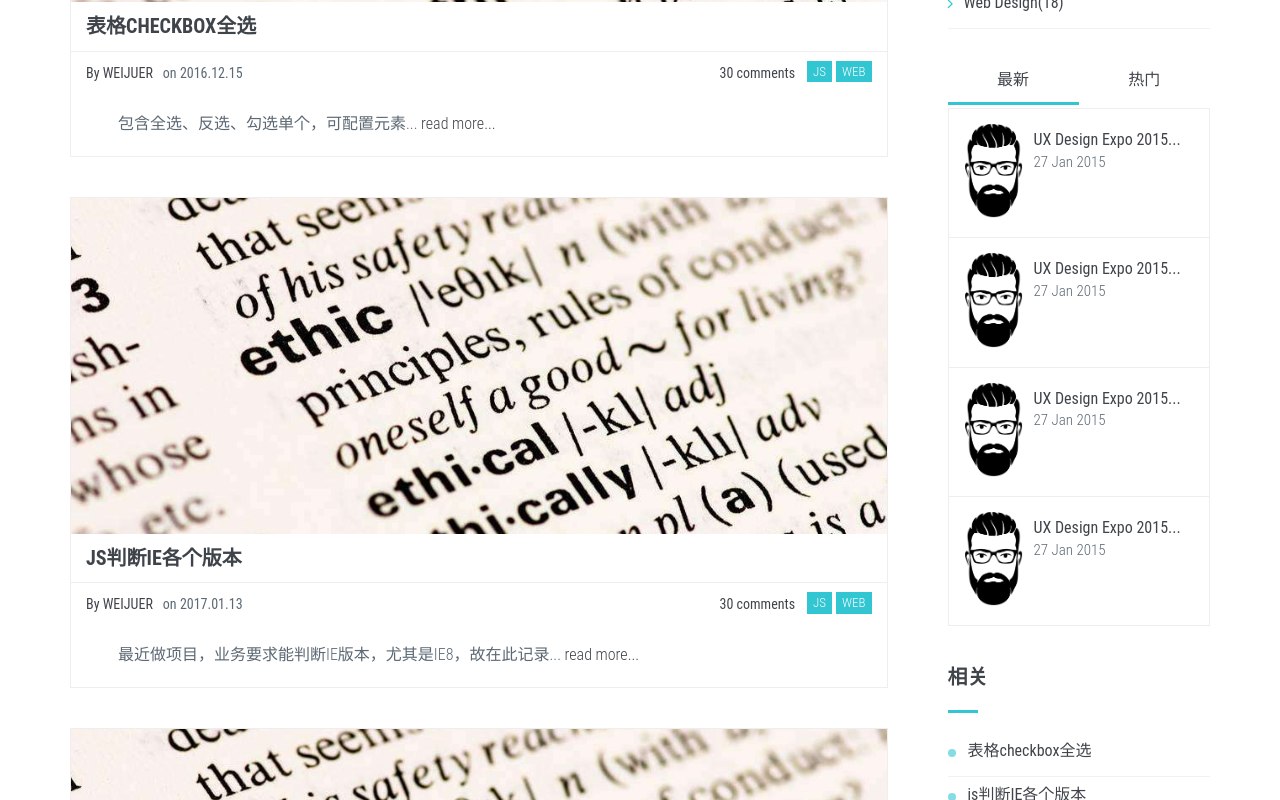
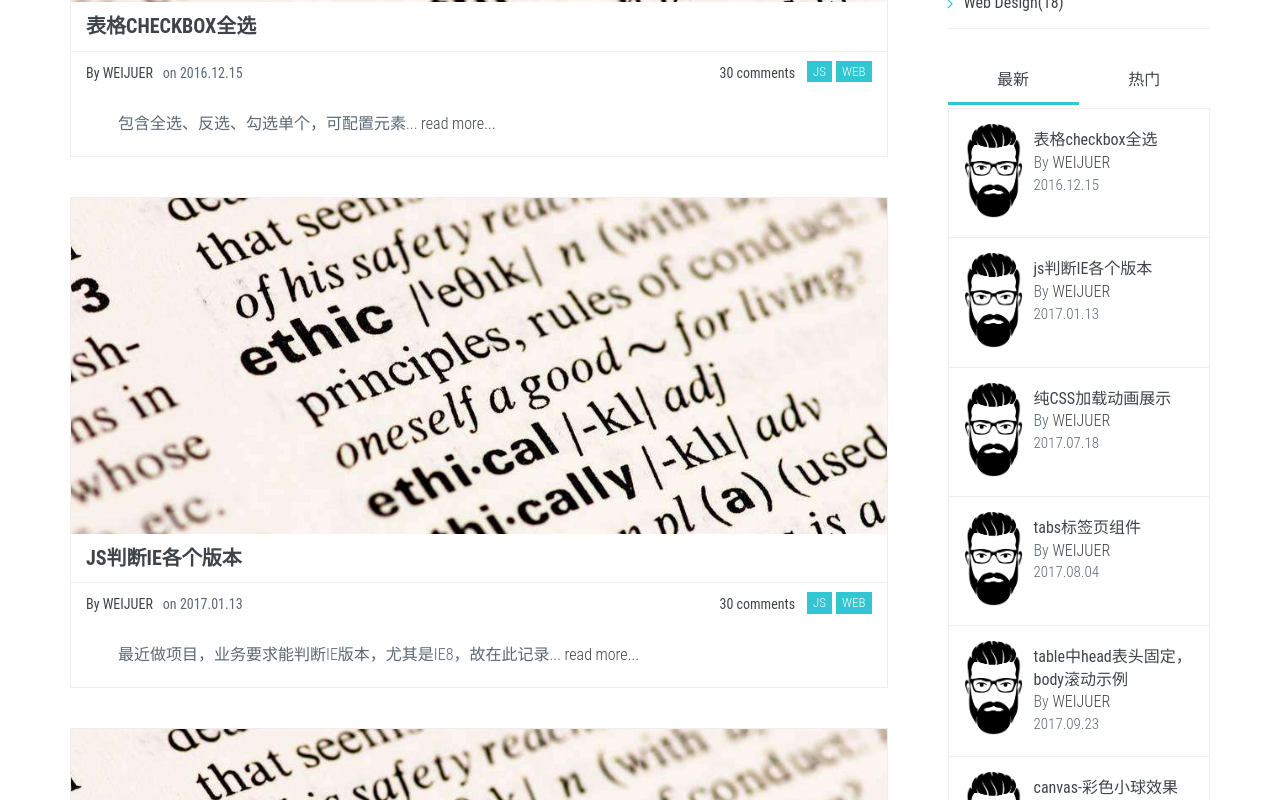
Before and after one commit to weijuer/weijuer.github.io, a Vue app: page /blog in a window 1280 px wide. Shown: the part 540-1340 px from the top of the page. Built offline with nearby package versions, Linux system fonts and the light colour scheme.

Commit message:
1.about说明修改； 2.首页信息修改；

```diff
--- a/src/pages/blog.vue
+++ b/src/pages/blog.vue
@@ -53,7 +53,7 @@
       </div>
 
     <div class="col-md-3">
-      <!-- BEGIN: CONTENT/BLOG/BLOG-SIDEBAR-1 -->
+
       <form action="#" method="post">
         <div class="input-group">
           <input type="text" class="form-control wj-square wj-theme-border" :placeholder="$t('blog.sideSearch')">
@@ -86,96 +86,28 @@
           <div class="tab-content">
             <div class="tab-pane active" id="blog_recent_posts">
               <ul class="wj-content-recent-posts-1">
-                <li>
+                <li v-for="item in searchLists">
                   <div class="wj-image">
                     <img :src="subLogo" alt="" class="img-responsive">
                   </div>
                   <div class="wj-post">
-                    <a href="" class="wj-title">
-                      UX Design Expo 2015...
-                    </a>
-                    <div class="wj-date">27 Jan 2015</div>
-                  </div>
-                </li>
-                <li>
-                  <div class="wj-image">
-                    <img :src="subLogo" alt="" class="img-responsive">
-                  </div>
-                  <div class="wj-post">
-                    <a href="" class="wj-title">
-                      UX Design Expo 2015...
-                    </a>
-                    <div class="wj-date">27 Jan 2015</div>
-                  </div>
-                </li>
-                <li>
-                  <div class="wj-image">
-                    <img :src="subLogo" alt="" class="img-responsive">
-                  </div>
-                  <div class="wj-post">
-                    <a href="" class="wj-title">
-                      UX Design Expo 2015...
-                    </a>
-                    <div class="wj-date">27 Jan 2015</div>
-                  </div>
-                </li>
-                <li>
-                  <div class="wj-image">
-                    <img :src="subLogo" alt="" class="img-responsive">
-                  </div>
-                  <div class="wj-post">
-                    <a href="" class="wj-title">
-                      UX Design Expo 2015...
-                    </a>
-                    <div class="wj-date">27 Jan 2015</div>
+                    <a class="wj-title" :href="item.url" :title="item.title" v-text="item.title"></a>
+                    <div class="wj-author">By <a href="#"><span class="wj-font-uppercase">{{ item.author }}</span></a></div>
+                    <div class="wj-date">{{ item.date }}</div>
                   </div>
                 </li>
               </ul>
             </div>
             <div class="tab-pane" id="blog_popular_posts">
               <ul class="wj-content-recent-posts-1">
-                <li>
+                <li v-for="item in searchLists">
                   <div class="wj-image">
-                    <img :src="subLogo" class="img-responsive" alt="">
+                    <img :src="subLogo" alt="" class="img-responsive">
                   </div>
                   <div class="wj-post">
-                    <a href="" class="wj-title">
-                      UX Design Expo 2015...
-                    </a>
-                    <div class="wj-date">27 Jan 2015</div>
-                  </div>
-                </li>
-                <li>
-                  <div class="wj-image">
-                    <img :src="subLogo" class="img-responsive" alt="">
-                  </div>
-                  <div class="wj-post">
-                    <a href="" class="wj-title">
-                      UX Design Expo 2015...
-                    </a>
-                    <div class="wj-date">27 Jan 2015</div>
-                  </div>
-                </li>
-                <li>
-                  <div class="wj-image">
-                    <img :src="subLogo" class="img-responsive" alt="">
-                  </div>
-                  <div class="wj-post">
-                    <a href="" class="wj-title">
-                      UX Design Expo 2015...
-                    </a>
-                    <div class="wj-date">27 Jan 2015</div>
-                  </div>
-                </li>
-                <li>
-                  <div class="wj-image">
-                    <img :src="subLogo" class="img-responsive" alt="">
-                  </div>
-                  <div class="wj-post">
-                    <a href="" class="wj-title">
-                      UX Design Expo 2015...
-                    </a>
-                    <div class="wj-date">27 Jan 2015</div>
+                    <a class="wj-title" :href="item.url" :title="item.title" v-text="item.title"></a>
+                    <div class="wj-author">By <a href="#"><span class="wj-font-uppercase">{{ item.author }}</span></a></div>
+                    <div class="wj-date">{{ item.date }}</div>
                   </div>
                 </li>
               </ul>
--- a/src/pages/home.vue
+++ b/src/pages/home.vue
@@ -1,44 +1,5 @@
 <template>
-  <div class="container">
-    <div class="wj-content-title-1 wj-center wj-margin-t-40">
-      <h3 class="wj-font-uppercase wj-font-bold">我</h3>
-      <div class="wj-line-center"></div>
-    </div>
 
-    <div class="row">
-      <div class="col-md-7">
-        <div class="wj-content-feature-5">
-          <div class="wj-content-title-1 wow amimate fadeInDown">
-            <h3 class="wj-left wj-font-dark wj-font-uppercase wj-font-bold">Why<br>Me ?</h3>
-            <div class="wj-line-left wj-bg-blue-3 wj-theme-bg"></div>
-          </div>
-          <div class="wj-text wow animate fadeInLeft">
-            JANGO is the ultimate tool to power any of your projects. Corporate, ecommerce, SAAS, CRM and much more.
-          </div>
-          <button type="submit" class="btn wj-btn-uppercase btn-md wj-btn-bold wj-btn-square wj-theme-btn wow animate fadeIn">Explore</button>
-          <img class="wj-photo img-responsive wow animate fadeInUp" width="520" alt="" src="/static/global/images/blog/bg-blog-1.jpg">
-        </div>
-      </div>
-      <div class="col-md-5">
-
-        <div class="animate fadeInLeft">
-          <div class="wj-content-title-1">
-            <h3 class="wj-font-uppercase wj-font-bold">About me</h3>
-            <div class="wj-line-left wj-theme-bg"></div>
-          </div>
-
-          <p>Lorem ipsum dolor sit amet, consectetuer adipiscing elit, sed elit diam nonummy nibh euismod tincidunt ut laoreet dolore magna aluam erat volutpat. Ut wisi enim ad minim veniam quis nostrud exerci et tation diam nisl ut aliquip ex ea commodo consequat euismod tincidunt ut laoreet dolore magna aluam. </p>
-          <ul class="wj-content-list-1 wj-theme  wj-font-uppercase">
-            <li>Perfect Design interface</li>
-            <li>Huge Community</li>
-            <li>Support for Everyone</li>
-          </ul>
-          <p>Lorem ipsum dolor sit amet, consectetuer adipiscing elit, sed elit diam nonummy nibh euismod tincidunt ut laoreet dolore.</p>
-        </div>
-
-      </div>
-    </div>
-  </div>
 </template>
 
 <script>
```
Also changed, not shown: src/pages/about.vue (+52 -16 lines), static/global/images/home/bg-1.jpg (added), 1 other file (tests, documents, lock files or other folders).
